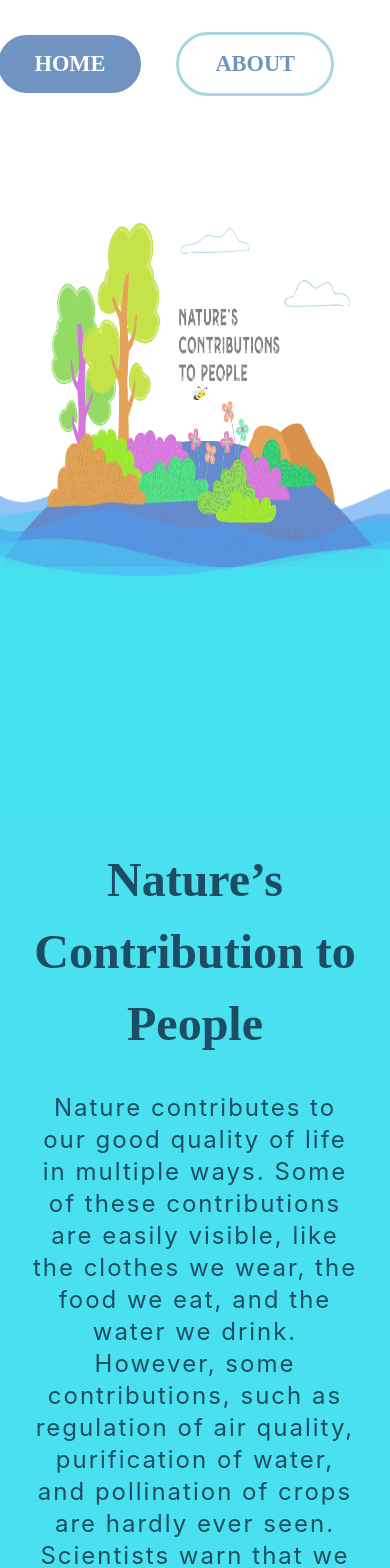
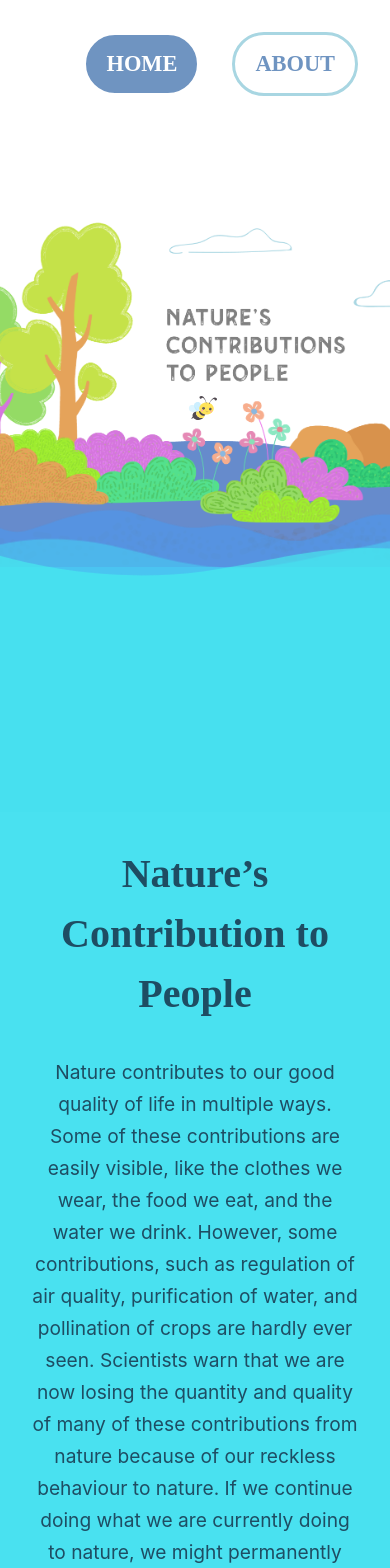
Before and after one commit to thegiis/ncp_web, a Nuxt app: page / in a window 390 px wide. Shown: the top 1568 px of the page. Built offline with nearby package versions, Linux system fonts and the light colour scheme; a web font is replaced by a local one.

Commit message:
responsive fixes

```diff
--- a/components/LandingImage.vue
+++ b/components/LandingImage.vue
@@ -27,6 +27,9 @@
     color: white;
     margin: 0;
     overflow: hidden;
+}
+.landingImage img{
+    max-width: none;
 }
 .title{
     position: absolute;
--- a/components/SectionModules.vue
+++ b/components/SectionModules.vue
@@ -67,7 +67,7 @@ export default {
           filename: 'companion.jpg',
           alt: 'companion',
           isRight: false,
-        },
+        }
       ],
     }
   },
@@ -107,5 +107,8 @@ export default {
   max-width: 720px;
   position: relative;
   width: 90%;
+  display: flex;
+  flex-direction: column;
+  justify-content: space-around;
 }
 </style>
--- a/components/SectionObjectives.vue
+++ b/components/SectionObjectives.vue
@@ -31,11 +31,11 @@
 <style module>
 .landingInfo {
   width: 100%;
-  padding: 2rem 2rem;
   min-height: 640px;
   background-color: #49e1f0;
   color: white;
   margin: 0;
+  padding: 2rem 2rem;
 }
 .infoContainer {
   display: flex;
@@ -46,7 +46,7 @@
 .objectives {
   font-weight: bold;
   width: 100%;
-  font-size: 3rem;
+  font-size: 2.5rem;
   text-align: center;
   font-family: 'restoration';
   margin-bottom: 2rem;
@@ -56,8 +56,7 @@
   max-width: 1080px;
   text-align: center;
   line-height: 2rem;
-  font-size: 1.5rem;
-  letter-spacing: 2px;
+  font-size: 1.2rem;
   color: rgb(30, 77, 99);
 }
 </style>
--- a/components/base/BaseFooter.vue
+++ b/components/base/BaseFooter.vue
@@ -16,12 +16,15 @@
     </div>
     <div :class="$style.institution">
       <div :class="$style.institutionImg">
-
-          <a target=”_blank” href="http://www.thegiis.org"><img :class="$style.institutionLogo" src="@/assets/images/giis_transparent.png" /></a>
+        <a target="”_blank”" href="http://www.thegiis.org"
+          ><img
+            :class="$style.institutionLogo"
+            src="@/assets/images/giis_transparent.png"
+        /></a>
         <!-- <p>Global Institute for Interdisciplinary Studies</p> -->
       </div>
       <div :class="$style.insitutionDetails">
-            <p>P. Box 3084, Kathmandu, Nepal</p>
+        <p>P.O. Box 3084, Kathmandu, Nepal</p>
         <p>info@thegiis.org</p>
         <p>Phone: +977-1-4880927</p>
         <p>Cell Phone: 9840728150</p>
@@ -30,8 +33,12 @@
     <footer :class="$style.donors" class="footer">
       <p>Supported By</p>
       <div :class="$style.donorsContainer">
-          <a target=”_blank” href="https://ipbes.net/"><img src="@/assets/images/ipbes.svg" /></a>
-          <a target=”_blank” href="https://www.environmentagency.no/"><img src="@/assets/images/norway_environment.svg" /></a>
+        <a target="”_blank”" href="https://ipbes.net/"
+          ><img src="@/assets/images/ipbes.svg"
+        /></a>
+        <a target="”_blank”" href="https://www.environmentagency.no/"
+          ><img src="@/assets/images/norway_environment.svg"
+        /></a>
       </div>
     </footer>
   </div>
@@ -39,23 +46,23 @@
 
 <script>
 export default {
-    name: 'BaseFooter'
-};
+  name: 'BaseFooter',
+}
 </script>
 
 <style module>
-.footer{
+.footer {
   position: relative;
   width: 100%;
   padding-top: 6rem;
-  background-color: #00C3AB;
+  background-color: #00c3ab;
 }
 .socials {
   position: absolute;
   left: 50%;
   top: 0%;
   transform: translate(-50%, -50%);
-  width: 50%;
+  min-width: 50%;
   display: flex;
   background-color: white;
   border-radius: 2rem;
@@ -87,7 +94,7 @@ export default {
 .socials a:hover img {
   filter: brightness(50%);
 }
-.institution{
+.institution {
   position: relative;
   width: 80%;
   left: 10%;
@@ -96,24 +103,24 @@ export default {
   justify-content: center;
   padding-bottom: 5rem;
 }
-.institution>*{
+.institution > * {
   margin: 0 1rem;
 }
-.institutionImg{
+.institutionImg {
   position: relative;
   display: flex;
   align-items: center;
   justify-content: center;
   flex-direction: column;
 }
-.institutionImg p{
+.institutionImg p {
   color: white;
   font-size: 1.3rem;
 }
-.institutionLogo{
+.institutionLogo {
   height: 100px;
 }
-.insitutionDetails{
+.insitutionDetails {
   color: #244590;
   border-left: 1px solid #244590;
   margin-left: 1rem;
@@ -124,30 +131,46 @@ export default {
   line-height: 1.6rem;
   font-family: 'Poppins', sans-serif;
 }
-.donors{
+.donors {
   position: relative;
   width: 100%;
   background-color: #333333;
 }
-.donors>p{
+.donors > p {
   text-align: center;
   color: white;
   font-size: 1.2rem;
   margin-bottom: 2rem;
   font-family: 'Poppins', sans-serif;
 }
-.donorsContainer{
+.donorsContainer {
   position: relative;
   width: 100%;
   display: flex;
   align-items: center;
   justify-content: center;
-
 }
-.donorsContainer>*{
+.donorsContainer > * {
   margin: 0 1rem;
 }
-.donorsContainer img{
+.donorsContainer img {
   height: 100px;
 }
+
+@media only screen and (max-width: 768px) {
+  .institution {
+    flex-direction: column;
+  }
+  .institution > * {
+    margin: 1rem;
+  }
+  .insitutionDetails {
+    border-left: none;
+    text-align: center;
+  }
+  .institutionLogo {
+    height: auto;
+    width: 320px
+  }
+}
 </style>>
--- a/components/base/BaseNavigation.vue
+++ b/components/base/BaseNavigation.vue
@@ -1,5 +1,5 @@
 <template>
-    <div :class="$style.titleBar">
+    <div :class="$style.titleBar" class="container is-widescreen">
         <div class="baseNavbarDiv" :class="$style.navDiv">
             <nuxt-link :to="{name: 'index'}">Home</nuxt-link>
             <nuxt-link :to="{name: 'about'}">About</nuxt-link>
@@ -10,7 +10,7 @@
 <style module>
 .titleBar{
     width: 100%;
-    padding: 1rem 2.5rem;
+    padding: 1rem 2rem;
     padding-top: 2rem;
 }
 
@@ -23,7 +23,7 @@
 
 .navDiv a {
   font-weight: bold;
-  padding: 0.75rem 2.25rem;
+  padding: 12px 20px;
   font-size: 1.4rem;
   border: 0.2rem solid #a8d6e2;
   border-radius: 2rem;
@@ -33,6 +33,9 @@
   font-family: "restoration";
   text-transform: uppercase;
   transition: 0.3s linear;
+}
+.navDiv a:last-child {
+    margin-right: 0;
 }
 .navDiv a:hover {
     background-color: #97adc7;
--- a/pages/about.vue
+++ b/pages/about.vue
@@ -65,7 +65,7 @@ export default {
   background-color: #f8f9fa;
 }
 .aboutSection > section {
-  padding-bottom: 2rem;
+  padding: 2rem;
 }
 .aboutTitle {
   font-size: 2.5rem;
--- a/pages/index.vue
+++ b/pages/index.vue
@@ -39,7 +39,7 @@ export default {
         scrollTrigger: {
           trigger: objectives,
           start: 'top top+=100',
-          end: '70% center',
+          end: '60% center',
           scrub: true,
         },
       })
```
Lines whose indentation alone changed are shown as unchanged.
